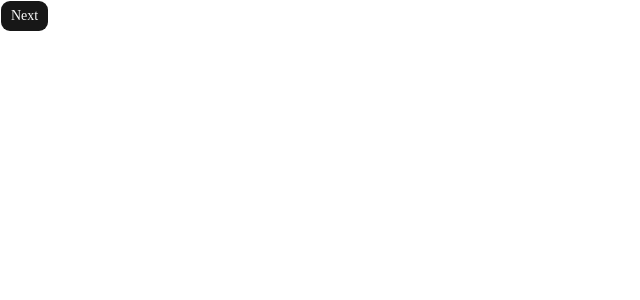
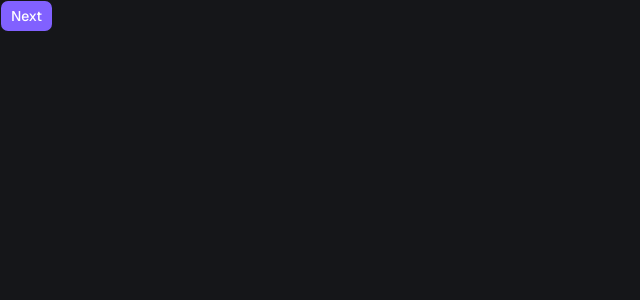
Before and after one commit to kleyton-ferreira/Fsw-Barber-full-stack-club-, a Next.js app: page / in a window 1280 px wide. Shown: the top 300 px of the page, without its empty margins (0-640 px from the left). Built offline with nearby package versions, Linux system fonts and the light colour scheme.

Commit message:
chore: add shadcn theme

```diff
--- a/app/globals.css
+++ b/app/globals.css
@@ -2,43 +2,52 @@
 @import "tw-animate-css";
 @import "shadcn/tailwind.css";
 
-@custom-variant dark (&:is(.dark *));
+@custom-variant dark (&:is(.dark, .dark *));
 
 @theme inline {
-  --color-background: var(--background);
-  --color-foreground: var(--foreground);
-  --font-sans: var(--font-sans);
-  --font-mono: var(--font-geist-mono);
+  --color-background: hsl(var(--background));
+  --color-foreground: hsl(var(--foreground));
+
+  --color-card: hsl(var(--card));
+  --color-card-foreground: hsl(var(--card-foreground));
+  --color-popover: hsl(var(--popover));
+  --color-popover-foreground: hsl(var(--popover-foreground));
+
+  --color-primary: hsl(var(--primary));
+  --color-primary-foreground: hsl(var(--primary-foreground));
+  --color-secondary: hsl(var(--secondary));
+  --color-secondary-foreground: hsl(var(--secondary-foreground));
+  --color-muted: hsl(var(--muted));
+  --color-muted-foreground: hsl(var(--muted-foreground));
+  --color-accent: hsl(var(--accent));
+  --color-accent-foreground: hsl(var(--accent-foreground));
+  --color-destructive: hsl(var(--destructive));
+  --color-destructive-foreground: hsl(var(--destructive-foreground));
+
+  --color-border: hsl(var(--border));
+  --color-input: hsl(var(--input));
+  --color-ring: hsl(var(--ring));
+
+  --color-chart-1: hsl(var(--chart-1));
+  --color-chart-2: hsl(var(--chart-2));
+  --color-chart-3: hsl(var(--chart-3));
+  --color-chart-4: hsl(var(--chart-4));
+  --color-chart-5: hsl(var(--chart-5));
+
+  --color-sidebar: hsl(var(--sidebar));
+  --color-sidebar-foreground: hsl(var(--sidebar-foreground));
+  --color-sidebar-primary: hsl(var(--sidebar-primary));
+  --color-sidebar-primary-foreground: hsl(var(--sidebar-primary-foreground));
+  --color-sidebar-accent: hsl(var(--sidebar-accent));
+  --color-sidebar-accent-foreground: hsl(var(--sidebar-accent-foreground));
+  --color-sidebar-border: hsl(var(--sidebar-border));
+  --color-sidebar-ring: hsl(var(--sidebar-ring));
+
+  /* Ajuste para o nome da variável que você define no layout.tsx */
+  --font-sans: var(--font-geist-sans), ui-sans-serif, system-ui, sans-serif;
+  --font-mono: var(--font-geist-mono), ui-monospace, monospace;
   --font-heading: var(--font-sans);
-  --color-sidebar-ring: var(--sidebar-ring);
-  --color-sidebar-border: var(--sidebar-border);
-  --color-sidebar-accent-foreground: var(--sidebar-accent-foreground);
-  --color-sidebar-accent: var(--sidebar-accent);
-  --color-sidebar-primary-foreground: var(--sidebar-primary-foreground);
-  --color-sidebar-primary: var(--sidebar-primary);
-  --color-sidebar-foreground: var(--sidebar-foreground);
-  --color-sidebar: var(--sidebar);
-  --color-chart-5: var(--chart-5);
-  --color-chart-4: var(--chart-4);
-  --color-chart-3: var(--chart-3);
-  --color-chart-2: var(--chart-2);
-  --color-chart-1: var(--chart-1);
-  --color-ring: var(--ring);
-  --color-input: var(--input);
-  --color-border: var(--border);
-  --color-destructive: var(--destructive);
-  --color-accent-foreground: var(--accent-foreground);
-  --color-accent: var(--accent);
-  --color-muted-foreground: var(--muted-foreground);
-  --color-muted: var(--muted);
-  --color-secondary-foreground: var(--secondary-foreground);
-  --color-secondary: var(--secondary);
-  --color-primary-foreground: var(--primary-foreground);
-  --color-primary: var(--primary);
-  --color-popover-foreground: var(--popover-foreground);
-  --color-popover: var(--popover);
-  --color-card-foreground: var(--card-foreground);
-  --color-card: var(--card);
+
   --radius-sm: calc(var(--radius) * 0.6);
   --radius-md: calc(var(--radius) * 0.8);
   --radius-lg: var(--radius);
@@ -48,83 +57,106 @@
   --radius-4xl: calc(var(--radius) * 2.6);
 }
 
-:root {
-  --background: oklch(1 0 0);
-  --foreground: oklch(0.145 0 0);
-  --card: oklch(1 0 0);
-  --card-foreground: oklch(0.145 0 0);
-  --popover: oklch(1 0 0);
-  --popover-foreground: oklch(0.145 0 0);
-  --primary: oklch(0.205 0 0);
-  --primary-foreground: oklch(0.985 0 0);
-  --secondary: oklch(0.97 0 0);
-  --secondary-foreground: oklch(0.205 0 0);
-  --muted: oklch(0.97 0 0);
-  --muted-foreground: oklch(0.556 0 0);
-  --accent: oklch(0.97 0 0);
-  --accent-foreground: oklch(0.205 0 0);
-  --destructive: oklch(0.577 0.245 27.325);
-  --border: oklch(0.922 0 0);
-  --input: oklch(0.922 0 0);
-  --ring: oklch(0.708 0 0);
-  --chart-1: oklch(0.87 0 0);
-  --chart-2: oklch(0.556 0 0);
-  --chart-3: oklch(0.439 0 0);
-  --chart-4: oklch(0.371 0 0);
-  --chart-5: oklch(0.269 0 0);
-  --radius: 0.625rem;
-  --sidebar: oklch(0.985 0 0);
-  --sidebar-foreground: oklch(0.145 0 0);
-  --sidebar-primary: oklch(0.205 0 0);
-  --sidebar-primary-foreground: oklch(0.985 0 0);
-  --sidebar-accent: oklch(0.97 0 0);
-  --sidebar-accent-foreground: oklch(0.205 0 0);
-  --sidebar-border: oklch(0.922 0 0);
-  --sidebar-ring: oklch(0.708 0 0);
-}
+@layer base {
+  :root {
+    --background: 0 0% 100%;
+    --foreground: 225 9% 9%;
 
-.dark {
-  --background: oklch(0.145 0 0);
-  --foreground: oklch(0.985 0 0);
-  --card: oklch(0.205 0 0);
-  --card-foreground: oklch(0.985 0 0);
-  --popover: oklch(0.205 0 0);
-  --popover-foreground: oklch(0.985 0 0);
-  --primary: oklch(0.922 0 0);
-  --primary-foreground: oklch(0.205 0 0);
-  --secondary: oklch(0.269 0 0);
-  --secondary-foreground: oklch(0.985 0 0);
-  --muted: oklch(0.269 0 0);
-  --muted-foreground: oklch(0.708 0 0);
-  --accent: oklch(0.269 0 0);
-  --accent-foreground: oklch(0.985 0 0);
-  --destructive: oklch(0.704 0.191 22.216);
-  --border: oklch(1 0 0 / 10%);
-  --input: oklch(1 0 0 / 15%);
-  --ring: oklch(0.556 0 0);
-  --chart-1: oklch(0.87 0 0);
-  --chart-2: oklch(0.556 0 0);
-  --chart-3: oklch(0.439 0 0);
-  --chart-4: oklch(0.371 0 0);
-  --chart-5: oklch(0.269 0 0);
-  --sidebar: oklch(0.205 0 0);
-  --sidebar-foreground: oklch(0.985 0 0);
-  --sidebar-primary: oklch(0.488 0.243 264.376);
-  --sidebar-primary-foreground: oklch(0.985 0 0);
-  --sidebar-accent: oklch(0.269 0 0);
-  --sidebar-accent-foreground: oklch(0.985 0 0);
-  --sidebar-border: oklch(1 0 0 / 10%);
-  --sidebar-ring: oklch(0.556 0 0);
-}
+    --card: 0 0% 100%;
+    --card-foreground: 225 9% 9%;
 
-@layer base {
+    --popover: 0 0% 100%;
+    --popover-foreground: 225 9% 9%;
+
+    --primary: 252 100% 69%;
+    --primary-foreground: 0 0% 100%;
+
+    --secondary: 210 40% 96%;
+    --secondary-foreground: 225 9% 9%;
+
+    --muted: 210 40% 96%;
+    --muted-foreground: 215 16% 47%;
+
+    --accent: 210 40% 96%;
+    --accent-foreground: 225 9% 9%;
+
+    --destructive: 0 84% 60%;
+    --destructive-foreground: 210 40% 98%;
+
+    --border: 214 32% 91%;
+    --input: 214 32% 91%;
+    --ring: 252 100% 69%;
+
+    --chart-1: 252 100% 69%;
+    --chart-2: 173 58% 39%;
+    --chart-3: 197 37% 24%;
+    --chart-4: 43 74% 66%;
+    --chart-5: 27 87% 67%;
+
+    --sidebar: 0 0% 98%;
+    --sidebar-foreground: 225 9% 9%;
+    --sidebar-primary: 252 100% 69%;
+    --sidebar-primary-foreground: 0 0% 100%;
+    --sidebar-accent: 210 40% 96%;
+    --sidebar-accent-foreground: 225 9% 9%;
+    --sidebar-border: 214 32% 91%;
+    --sidebar-ring: 252 100% 69%;
+
+    --radius: 0.5rem;
+  }
+
+  .dark {
+    --background: 225 9% 9%;
+    --foreground: 210 40% 98%;
+
+    --card: 228 9% 11%;
+    --card-foreground: 210 40% 98%;
+
+    --popover: 228 9% 11%;
+    --popover-foreground: 210 40% 98%;
+
+    --primary: 252 100% 69%;
+    --primary-foreground: 0 0% 100%;
+
+    --secondary: 228 6% 16%;
+    --secondary-foreground: 210 40% 98%;
+
+    --muted: 228 6% 16%;
+    --muted-foreground: 215 20.2% 65.1%;
+
+    --accent: 228 6% 16%;
+    --accent-foreground: 210 40% 98%;
+
+    --destructive: 0 84% 60%;
+    --destructive-foreground: 210 40% 98%;
+
+    --border: 228 6% 16%;
+    --input: 228 6% 16%;
+    --ring: 212.7 26.8% 83.9%;
+
+    --chart-1: 252 100% 69%;
+    --chart-2: 173 58% 45%;
+    --chart-3: 197 60% 50%;
+    --chart-4: 43 74% 66%;
+    --chart-5: 27 87% 67%;
+
+    --sidebar: 228 9% 11%;
+    --sidebar-foreground: 210 40% 98%;
+    --sidebar-primary: 252 100% 69%;
+    --sidebar-primary-foreground: 0 0% 100%;
+    --sidebar-accent: 228 6% 16%;
+    --sidebar-accent-foreground: 210 40% 98%;
+    --sidebar-border: 228 6% 16%;
+    --sidebar-ring: 212.7 26.8% 83.9%;
+  }
+
   * {
-    @apply border-border outline-ring/50;
+    @apply border-border antialiased;
+  }
+  html {
+    @apply h-full;
   }
   body {
-    @apply bg-background text-foreground;
-  }
-  html {
-    @apply font-sans;
+    @apply bg-background text-foreground h-full;
   }
 }
--- a/app/layout.tsx
+++ b/app/layout.tsx
@@ -1,29 +1,29 @@
-import type { Metadata } from "next";
-import { Geist, Geist_Mono } from "next/font/google";
-import "./globals.css";
+import type { Metadata } from "next"
+import { Geist, Geist_Mono } from "next/font/google"
+import "./globals.css"
 
 const geistSans = Geist({
   variable: "--font-geist-sans",
   subsets: ["latin"],
-});
+})
 
 const geistMono = Geist_Mono({
   variable: "--font-geist-mono",
   subsets: ["latin"],
-});
+})
 
 export const metadata: Metadata = {
   title: "Create Next App",
   description: "Generated by create next app",
-};
+}
 
 export default function RootLayout({ children }: LayoutProps<"/">) {
   return (
     <html
       lang="en"
-      className={`${geistSans.variable} ${geistMono.variable} h-full antialiased`}
+      className={`${geistSans.variable} ${geistMono.variable} dark h-full antialiased`}
     >
-      <body className="min-h-full flex flex-col">{children}</body>
+      <body className="flex min-h-full flex-col">{children}</body>
     </html>
-  );
+  )
 }
```
